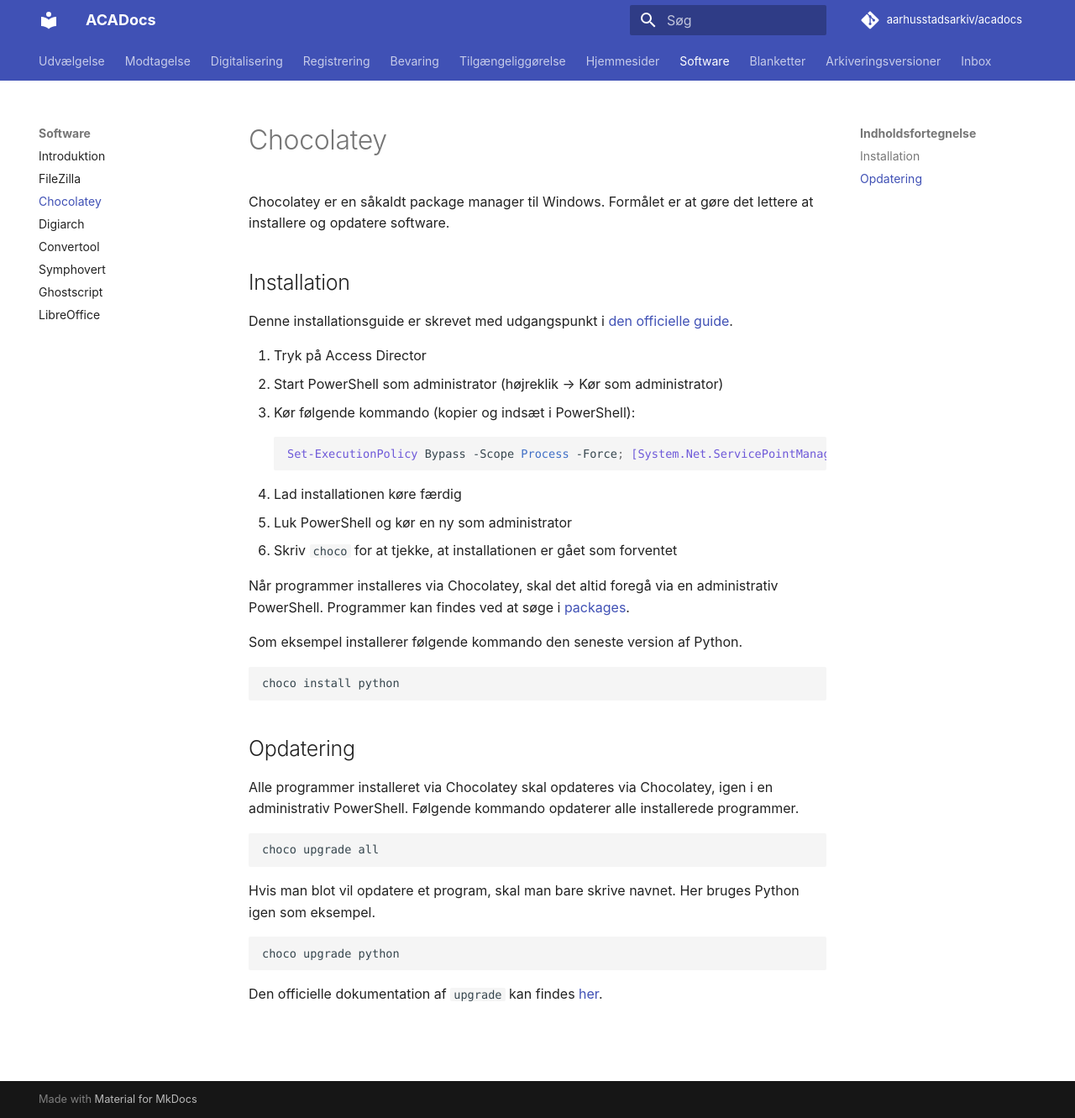
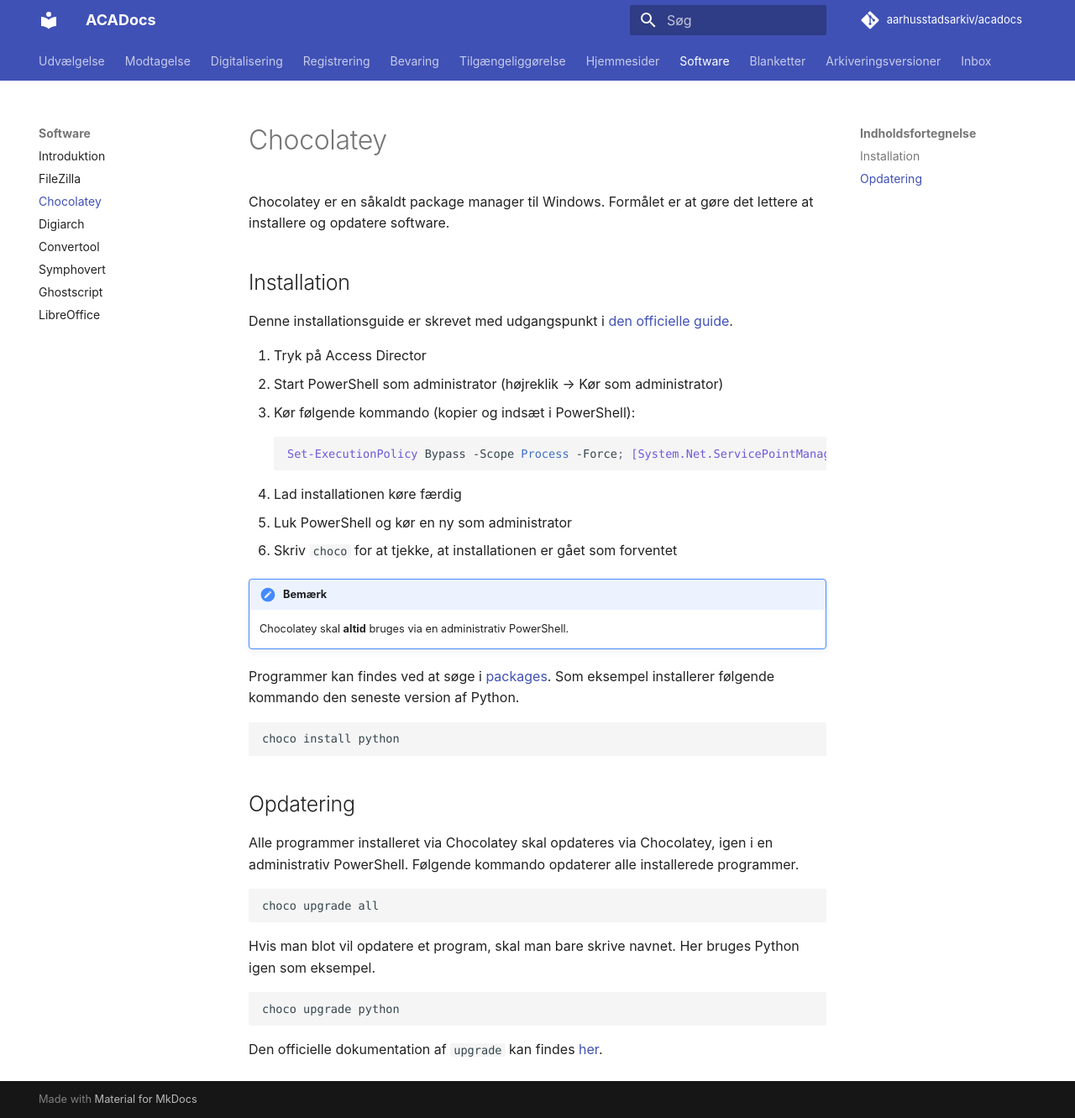
Before and after one commit to aarhusstadsarkiv/acadocs, an MkDocs documentation site: the page built from docs/software/chocolatey.md, in a window 1280 px wide and 1331 px high. Shown: the whole window at 84% size. Built offline with MkDocs 1.6.1 and Material for MkDocs 9.7.7, drawn with Linux system fonts in a browser that asks for light colours; comment, search, counter and statistics services are not loaded.

Commit message:
Add admin shell reminders Closes #40

````diff
--- a/docs/software/chocolatey.md
+++ b/docs/software/chocolatey.md
@@ -14,8 +14,10 @@
 5. Luk PowerShell og kør en ny som administrator
 6. Skriv `choco` for at tjekke, at installationen er gået som forventet
 
-Når programmer installeres via Chocolatey, skal det altid foregå via en administrativ PowerShell. Programmer kan findes ved at søge i [packages](https://chocolatey.org/packages).
+!!! attention "Bemærk"
+    Chocolatey skal **altid** bruges via en administrativ PowerShell.
 
+Programmer kan findes ved at søge i [packages](https://chocolatey.org/packages).
 Som eksempel installerer følgende kommando den seneste version af Python.
 
 ```powershell
````
Also changed, not shown: docs/software/ghostscript.md (+3 -0 lines), docs/software/libreoffice.md (+4 -0 lines).
